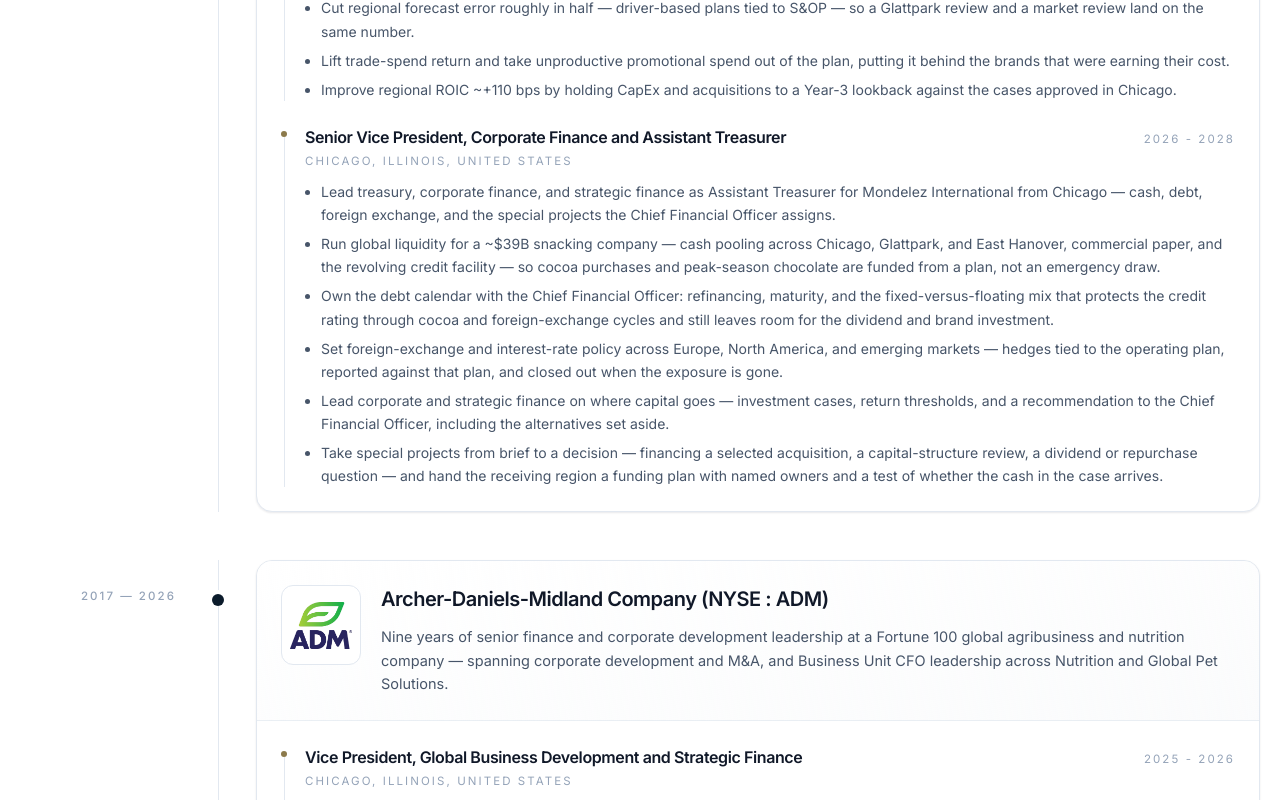
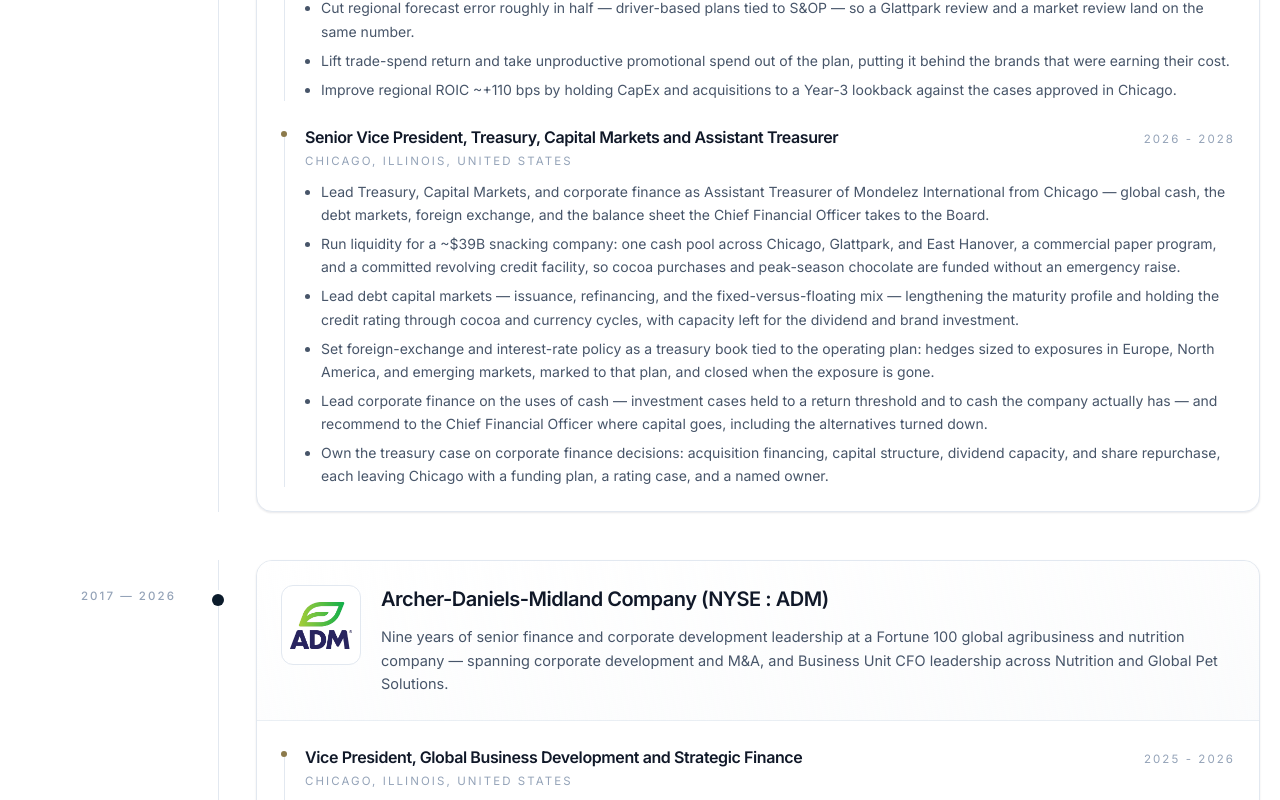
Before and after one commit to a2105z/anubhav-mittal-website, a React (Create React App) app: page /experience in a window 1280 px wide. Shown: the part 1660-2460 px from the top of the page. Built offline with nearby package versions, Linux system fonts and the light colour scheme.

Commit message:
Retitle the Mondelez seat to Treasury and Capital Markets and tighten the bullets.
Co-authored-by: Cursor <cursoragent@cursor.com>

```diff
--- a/src/about/pages/About.tsx
+++ b/src/about/pages/About.tsx
@@ -66,8 +66,8 @@ const About: React.FC = () => {
                   viewport={{ once: true, amount: 0.3 }}
                   transition={{ duration: 0.55, delay: 0.05 }}
                 >
-                  Anubhav Mittal is Senior Vice President, Corporate Finance
-                  and Assistant Treasurer at Mondelez International in
+                  Anubhav Mittal is Senior Vice President, Treasury, Capital
+                  Markets and Assistant Treasurer at Mondelez International in
                   Chicago. He has
                   more than 30 years of experience in senior finance across
                   food, beverages, ingredients, and agribusiness, including
@@ -94,7 +94,7 @@ const About: React.FC = () => {
                   </span>
                   ) and of Global Pet Solutions, and later led global
                   business development and strategic finance. At Mondelez, he
-                  serves as Senior Vice President, Corporate Finance and
+                  serves as Senior Vice President, Treasury, Capital Markets and
                   Assistant Treasurer in Chicago, then as Senior Vice President,
                   Finance (Chief Financial Officer) of the Europe Region in
                   Glattpark, Zurich, then as Senior Vice President, Finance
--- a/src/constants/projects.ts
+++ b/src/constants/projects.ts
@@ -34,7 +34,7 @@ export const EXPERIENCES: Experience[] = [
     startDate: "2026",
     endDate: "2040",
     summary:
-      "Fourteen years of senior finance leadership at a Fortune 500 global snacking company — spanning corporate finance as Assistant Treasurer, regional Chief Financial Officer leadership across Europe and North America, and enterprise Chief Financial Officer leadership.",
+      "Fourteen years of senior finance leadership at a Fortune 500 global snacking company — spanning treasury, capital markets, and corporate finance as Assistant Treasurer, regional Chief Financial Officer leadership across Europe and North America, and enterprise Chief Financial Officer leadership.",
     roles: [
       {
         title: "Executive Vice President and Chief Financial Officer",
@@ -81,16 +81,16 @@ export const EXPERIENCES: Experience[] = [
         ],
       },
       {
-        title: "Senior Vice President, Corporate Finance and Assistant Treasurer",
+        title: "Senior Vice President, Treasury, Capital Markets and Assistant Treasurer",
         dateRange: "2026 - 2028",
         location: "Chicago, Illinois, United States",
         highlights: [
-          "Lead treasury, corporate finance, and strategic finance as Assistant Treasurer for Mondelez International from Chicago — cash, debt, foreign exchange, and the special projects the Chief Financial Officer assigns.",
-          "Run global liquidity for a ~$39B snacking company — cash pooling across Chicago, Glattpark, and East Hanover, commercial paper, and the revolving credit facility — so cocoa purchases and peak-season chocolate are funded from a plan, not an emergency draw.",
-          "Own the debt calendar with the Chief Financial Officer: refinancing, maturity, and the fixed-versus-floating mix that protects the credit rating through cocoa and foreign-exchange cycles and still leaves room for the dividend and brand investment.",
-          "Set foreign-exchange and interest-rate policy across Europe, North America, and emerging markets — hedges tied to the operating plan, reported against that plan, and closed out when the exposure is gone.",
-          "Lead corporate and strategic finance on where capital goes — investment cases, return thresholds, and a recommendation to the Chief Financial Officer, including the alternatives set aside.",
-          "Take special projects from brief to a decision — financing a selected acquisition, a capital-structure review, a dividend or repurchase question — and hand the receiving region a funding plan with named owners and a test of whether the cash in the case arrives.",
+          "Lead Treasury, Capital Markets, and corporate finance as Assistant Treasurer of Mondelez International from Chicago — global cash, the debt markets, foreign exchange, and the balance sheet the Chief Financial Officer takes to the Board.",
+          "Run liquidity for a ~$39B snacking company: one cash pool across Chicago, Glattpark, and East Hanover, a commercial paper program, and a committed revolving credit facility, so cocoa purchases and peak-season chocolate are funded without an emergency raise.",
+          "Lead debt capital markets — issuance, refinancing, and the fixed-versus-floating mix — lengthening the maturity profile and holding the credit rating through cocoa and currency cycles, with capacity left for the dividend and brand investment.",
+          "Set foreign-exchange and interest-rate policy as a treasury book tied to the operating plan: hedges sized to exposures in Europe, North America, and emerging markets, marked to that plan, and closed when the exposure is gone.",
+          "Lead corporate finance on the uses of cash — investment cases held to a return threshold and to cash the company actually has — and recommend to the Chief Financial Officer where capital goes, including the alternatives turned down.",
+          "Own the treasury case on corporate finance decisions: acquisition financing, capital structure, dividend capacity, and share repurchase, each leaving Chicago with a funding plan, a rating case, and a named owner.",
         ],
       },
     ],
--- a/src/footer/pages/Footer.tsx
+++ b/src/footer/pages/Footer.tsx
@@ -13,7 +13,7 @@ const Footer: React.FC = () => {
               Anubhav Mittal, CFA, CPA, CMA
             </p>
             <p className="mt-0.5 text-[12.5px] text-slate-500">
-              Senior Vice President, Corporate Finance and Assistant Treasurer, Mondelez · {LOCATION}
+              Senior Vice President, Treasury, Capital Markets and Assistant Treasurer, Mondelez · {LOCATION}
             </p>
           </div>
 
```
